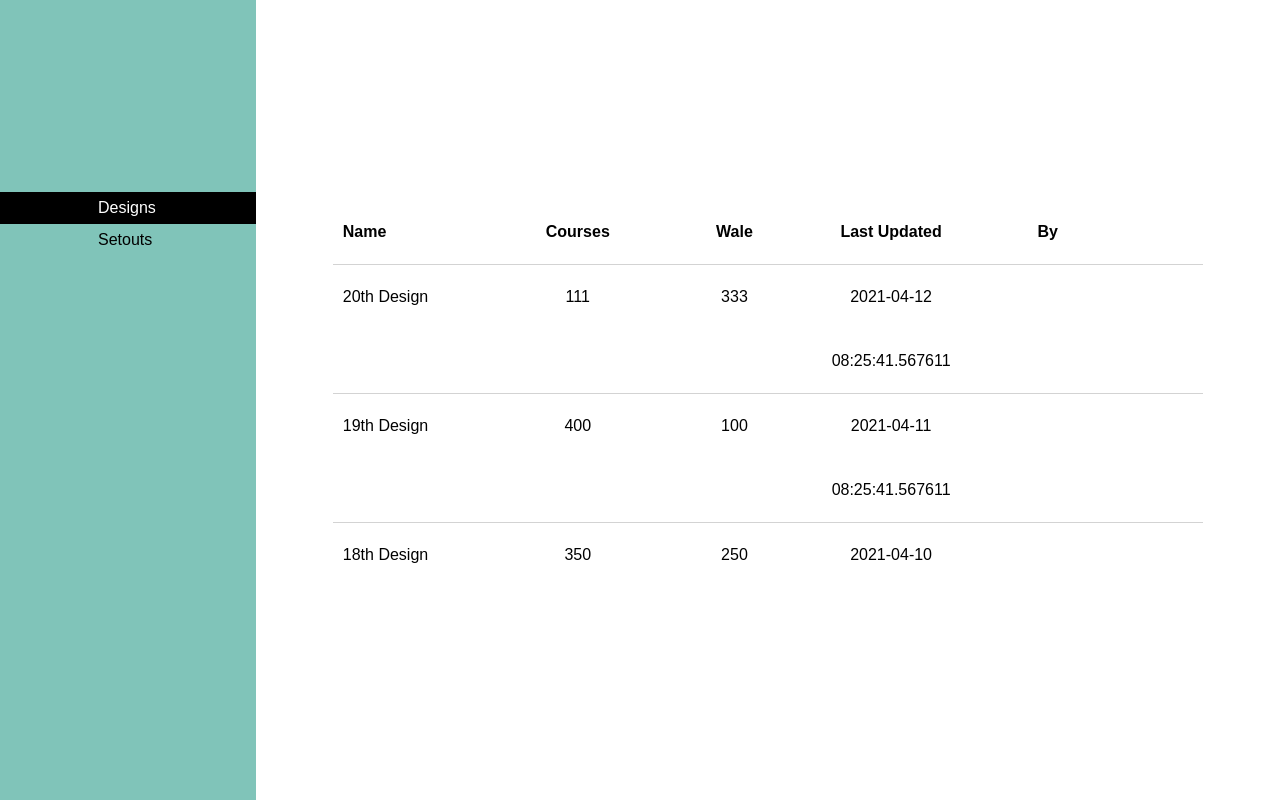
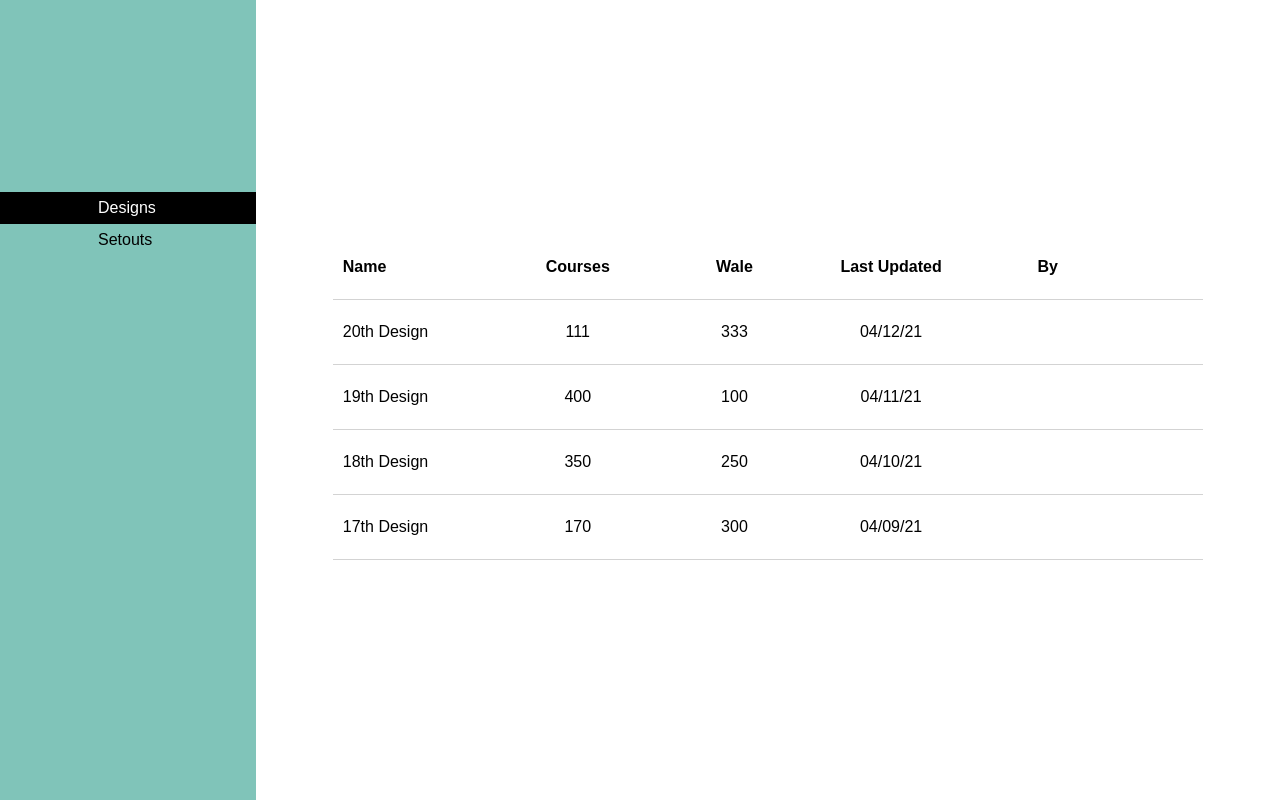
Before and after one commit to LoohanZero/cadt-test, a React (Create React App) app: page /designs in a window 1280 px wide. Built offline with nearby package versions, Linux system fonts and the light colour scheme; data requests are answered from the project's data file.

Commit message:
added username to data state

```diff
--- a/src/components/table/Table.js
+++ b/src/components/table/Table.js
@@ -29,7 +29,10 @@ const Table = ({ data, titles }) => {
 								<p>{item.wales}</p>
 							</div>
 							<div className='table-row-item-container'>
-								<p>{item.updated.toLocaleString()}</p>
+								<p>{item.updated}</p>
+							</div>
+							<div className='table-row-item-container'>
+								<p>{}</p>
 							</div>
 						</a>
 					</li>)}
--- a/src/components/table/table.scss
+++ b/src/components/table/table.scss
@@ -1,7 +1,7 @@
 @import '../../styles/variables';
 
 .table-list-container {
-	height: 50vh;
+	max-height: 330px;
 	overflow-y: scroll;
 	width: 85%;
 }
--- a/src/pages/designs/Designs.js
+++ b/src/pages/designs/Designs.js
@@ -8,17 +8,30 @@ import Table from '../../components/table/Table';
 import { ACTIONS, designsModel, TITLES } from '../../services/actions';
 import { getDesignData, getUsersData } from '../../services/getData';
 
+const formatDateUpdate = design => {
+	const formattedDate = new Date(design.updated).toLocaleString('dv-MV', { year:'2-digit',month:'2-digit', day:'2-digit' }).split(' ')[0];
+	return { ...design, updated: formattedDate };
+};
+
+const formatUpdateName = (design, users) => {
+	const userName = users?.filter(user => user.id === design.user_id_last_update);
+	return { ...design, user_name_last_update: userName[0].name };
+};
 
 const reducerDesigns = (state, action) => {
 	switch (action.type) {
 		case ACTIONS.SET_IS_LOADING:
 			return { ...state,
 				isLoading: !state.isLoading };
-		case ACTIONS.GET_DESIGN_DATA:
+		case ACTIONS.SET_DESIGN_DATA:
 			return { ...state,
 				data: action.payload };
-		case ACTIONS.GET_USERS_DATA:
-			return { ...state, users: action.payload };
+		case ACTIONS.FORMAT_LAST_UPDATE_DATE:
+			return { ...state,
+				data: state.data.map(formatDateUpdate) };
+		case ACTIONS.ADD_LAST_USER_UPDATE:
+			return { ...state,
+				data: state.data.map(design => formatUpdateName(design, action.payload)) };
 		case ACTIONS.SET_ERROR:
 			return { ...state,
 				error: new Error() };
@@ -41,8 +54,8 @@ const Designs = () => {
 		if (designsInformation instanceof Error) {
 			dispatchDesings({ type: ACTIONS.SET_ERROR });
 		} else{
-			dispatchDesings({ type: ACTIONS.GET_DESIGN_DATA, payload: designsInformation });
-
+			dispatchDesings({ type: ACTIONS.SET_DESIGN_DATA, payload: designsInformation });
+			dispatchDesings({ type: ACTIONS.FORMAT_LAST_UPDATE_DATE });
 		}
 		dispatchDesings({ type: ACTIONS.SET_IS_LOADING });
 
@@ -56,11 +69,13 @@ const Designs = () => {
 		if (usersInformation instanceof Error) {
 			dispatchDesings({ type: ACTIONS.SET_ERROR });
 		} else{
-			dispatchDesings({ type: ACTIONS.GET_USERS_DATA, payload: usersInformation });
+			dispatchDesings({ type: ACTIONS.ADD_LAST_USER_UPDATE, payload: usersInformation });
 		}
 		dispatchDesings({ type: ACTIONS.SET_IS_LOADING });
 	};
 
+	// eslint-disable-next-line no-console
+	console.log(designs);
 	useEffect(() => {
 		getDesigns();
 		getUsers();
@@ -68,8 +83,7 @@ const Designs = () => {
 			dispatchDesings({ type: ACTIONS.GET_DESIGN_DATA, payload: null });
 		};
 	}, [ ]);
-	// eslint-disable-next-line no-console
-	console.log(designs);
+
 	return (
 		<main className='pages-main-container'>
 			{designs.isLoading &&
--- a/src/services/actions.js
+++ b/src/services/actions.js
@@ -4,8 +4,9 @@ const designsModel = { isLoading: false,
 
 const ACTIONS = {
 	SET_IS_LOADING: 'isLoading',
-	GET_DESIGN_DATA: 'data',
-	GET_USERS_DATA: 'users',
+	SET_DESIGN_DATA: 'data',
+	ADD_LAST_USER_UPDATEA: 'user',
+	FORMAT_LAST_UPDATE_DATE: 'formatDate',
 	SET_ERROR: 'error'
 };
 
```
